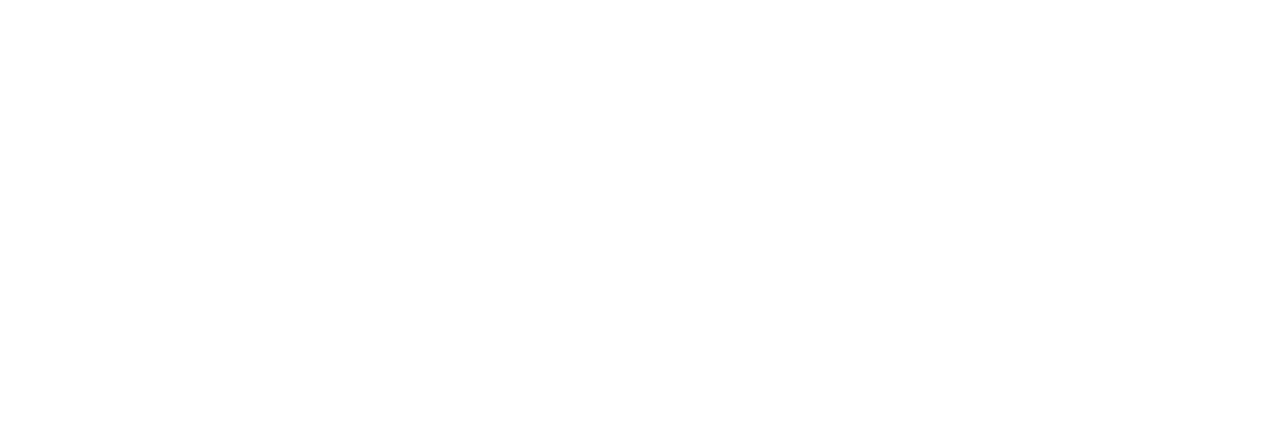
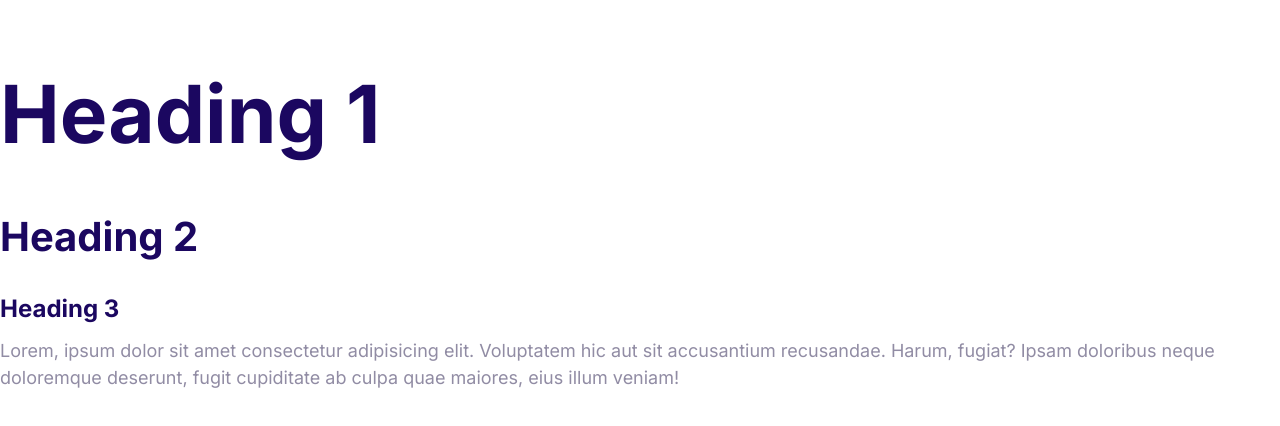
Before and after one commit to SUKHJINDERNITK/ResponsiveWebsiteWithHTMLCSS, a plain HTML site: page index.html in a window 1280 px wide. Drawn offline with nearby package versions, Linux system fonts and the light colour scheme.

Commit message:
Define the styles for the fonts.

```diff
--- a/css/styles.css
+++ b/css/styles.css
@@ -5,3 +5,47 @@
   --color-headings: #1b0760;
   --color-body: #918ca4;
 }
+html {
+  /* 62.5% of 16px(default) = 10px makes rem calculations easy */
+  font-size: 62.5%;
+}
+body {
+  font-family: Inter, Arial, Helvetica, sans-serif;
+  /* 2.5 x font size of html element */
+  font-size: 2.5rem;
+  /* 1.5 x current font size(2.5) */
+  line-height: 1.5;
+  color: var(--color-body);
+}
+h1,
+h2,
+h3 {
+  color: var(--color-headings);
+  margin-bottom: 1rem;
+}
+h1 {
+  font-size: 7rem;
+}
+h2 {
+  font-size: 4rem;
+}
+h3 {
+  font-size: 3rem;
+}
+p {
+  margin-top: 0;
+}
+@media screen and (min-width: 1024px) {
+  body {
+    font-size: 1.8rem;
+  }
+  h1 {
+    font-size: 8rem;
+  }
+  h2 {
+    font-size: 4rem;
+  }
+  h3 {
+    font-size: 2.4rem;
+  }
+}
--- a/index.html
+++ b/index.html
@@ -4,9 +4,16 @@
     <meta charset="UTF-8">
     <meta http-equiv="X-UA-Compatible" content="IE=edge">
     <meta name="viewport" content="width=device-width, initial-scale=1.0">
-    <title>Document</title>
+    <title>Responsive Website With HTMLCSS</title>
+    <link rel="preconnect" href="https://fonts.gstatic.com">
+    <link href="https://fonts.googleapis.com/css2?family=Inter:wght@400;700&display=swap" rel="stylesheet">
+    <link rel="stylesheet" href="css/normalize.css">
+    <link rel="stylesheet" href="css/styles.css">
 </head>
 <body>
-
+    <h1>Heading 1</h1>
+    <h2>Heading 2</h2>
+    <h3>Heading 3</h3>
+    <p>Lorem, ipsum dolor sit amet consectetur adipisicing elit. Voluptatem hic aut sit accusantium recusandae. Harum, fugiat? Ipsam doloribus neque doloremque deserunt, fugit cupiditate ab culpa quae maiores, eius illum veniam!</p>
 </body>
 </html>
```
